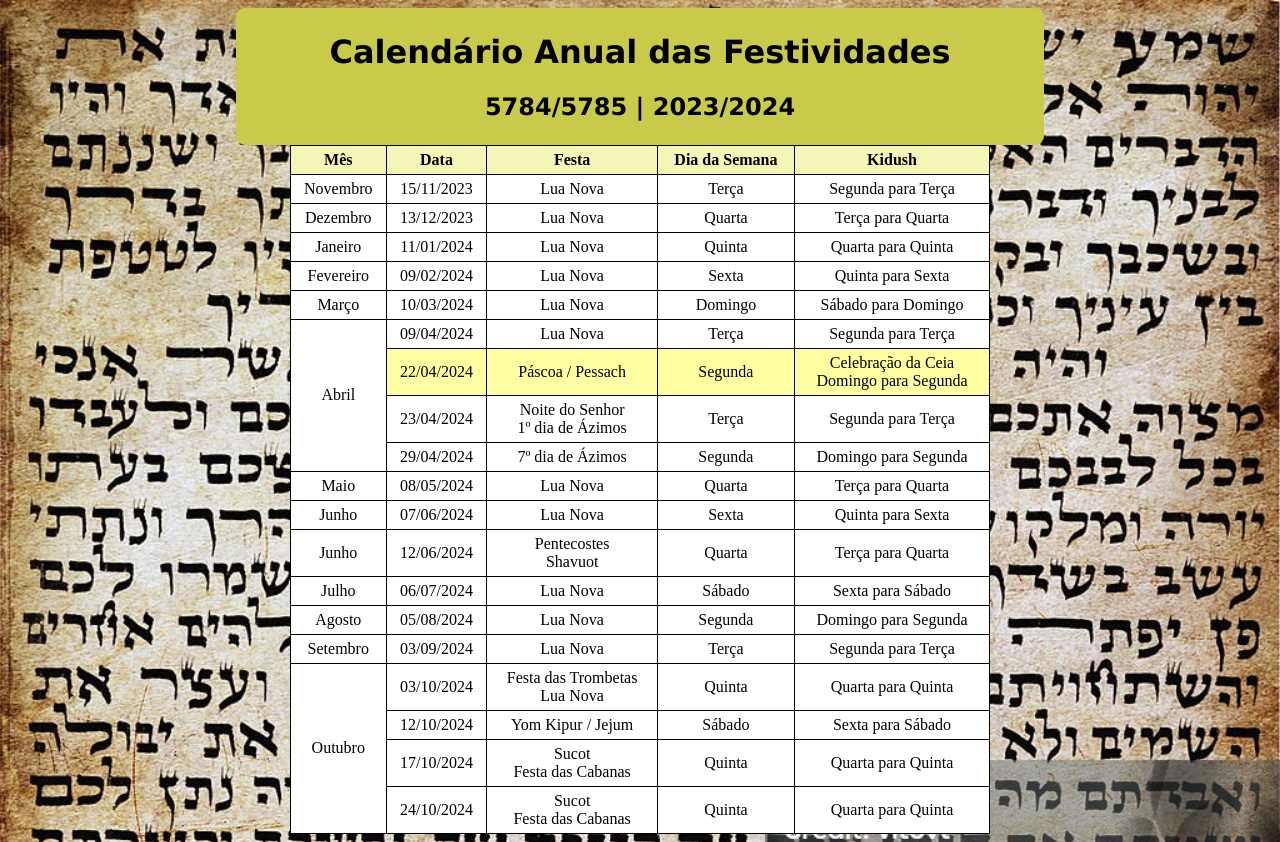
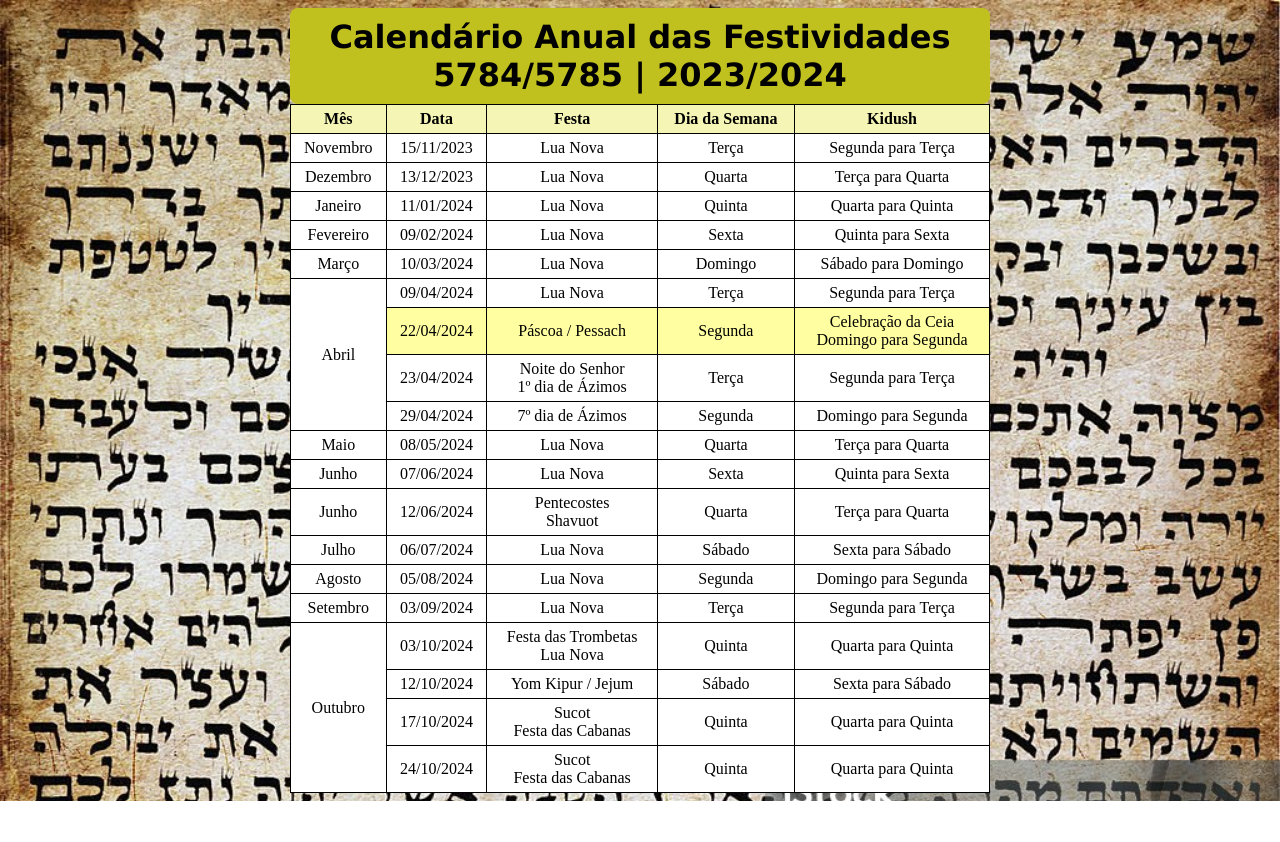
Before and after one commit to fabiocastanhamelo/luach_2024, a plain HTML site: page index.html in a window 1280 px wide. After the commit the page ends 801 px from the top, so only its background shows below. Drawn offline with Linux system fonts and the light colour scheme.

Commit message:
Update index.html

```diff
--- a/index.html
+++ b/index.html
@@ -5,23 +5,19 @@
     <meta name="viewport" content="width=device-width, initial-scale=1.0">
     <title>Luach 5784</title>
     <style>
-        header {
-            margin: auto;
-            background-color: #c9c94a;
-            padding: 4px;
-            width: 800px;
-            border-radius: 9px;
-        }
-
         body {
             background-repeat: no-repeat;
             background-size: cover;
             background-image: url(imagens/img001.jpg);
         }
 
-        h1, h2 {
+        caption {
+            background-color: rgb(192, 192, 31);
             font-family: Verdana, Geneva, Tahoma, sans-serif;
-            text-align: center;
+            font-size: 2em;
+            font-weight: bold;
+            padding: 10px;
+            border-radius: 8px;
         }
 
         table {
@@ -54,14 +50,17 @@
         tr.pascoa {
             background-color: #ffff005e;
         }
+
+        div#container {
+            overflow: y;
+        }
     </style>
 </head>
-<header>
-    <h1>Calendário Anual das Festividades</h1>
-    <h2>5784/5785 | 2023/2024</h2>
-</header>
+
 <body>
+    <div id="container">
         <table>
+            <caption>Calendário Anual das Festividades <br>5784/5785 | 2023/2024</caption>
             <thead>
                 <tr>
                     <th>Mês</th>
@@ -207,6 +206,7 @@
                 </tr>
             </tbody>
         </table>
+    </div>
 
 </body>
 </html>
```
Lines whose indentation alone changed are shown as unchanged.
